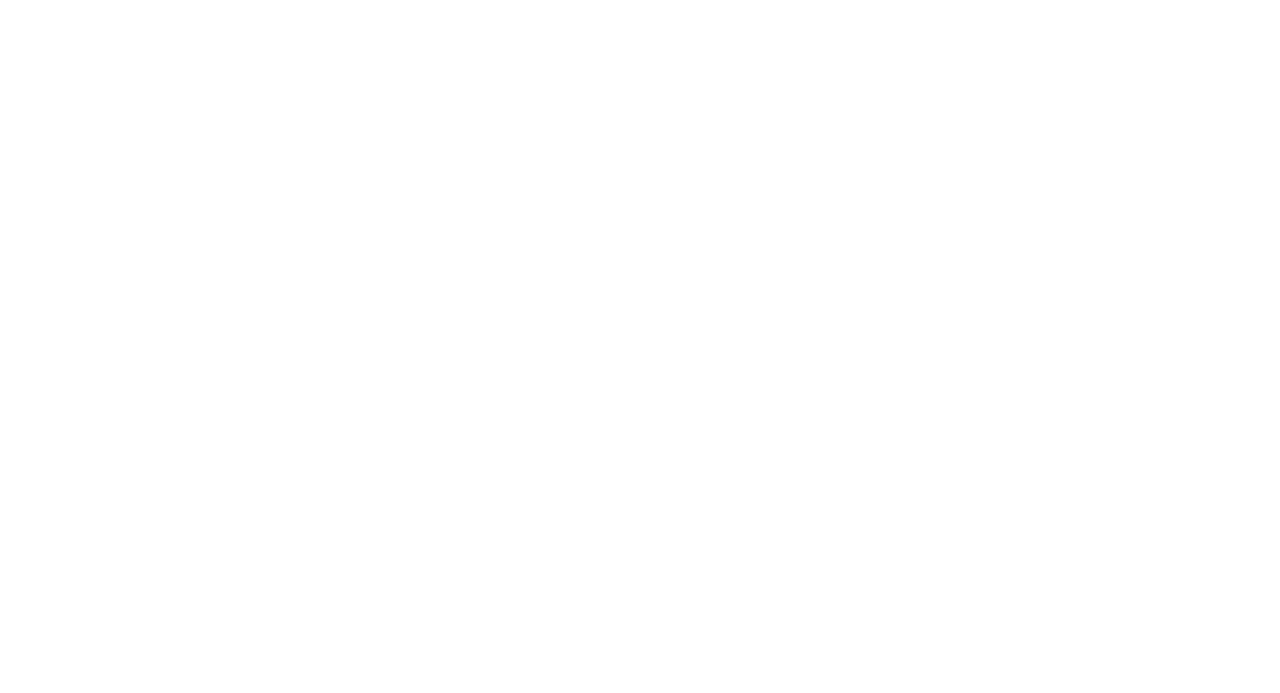
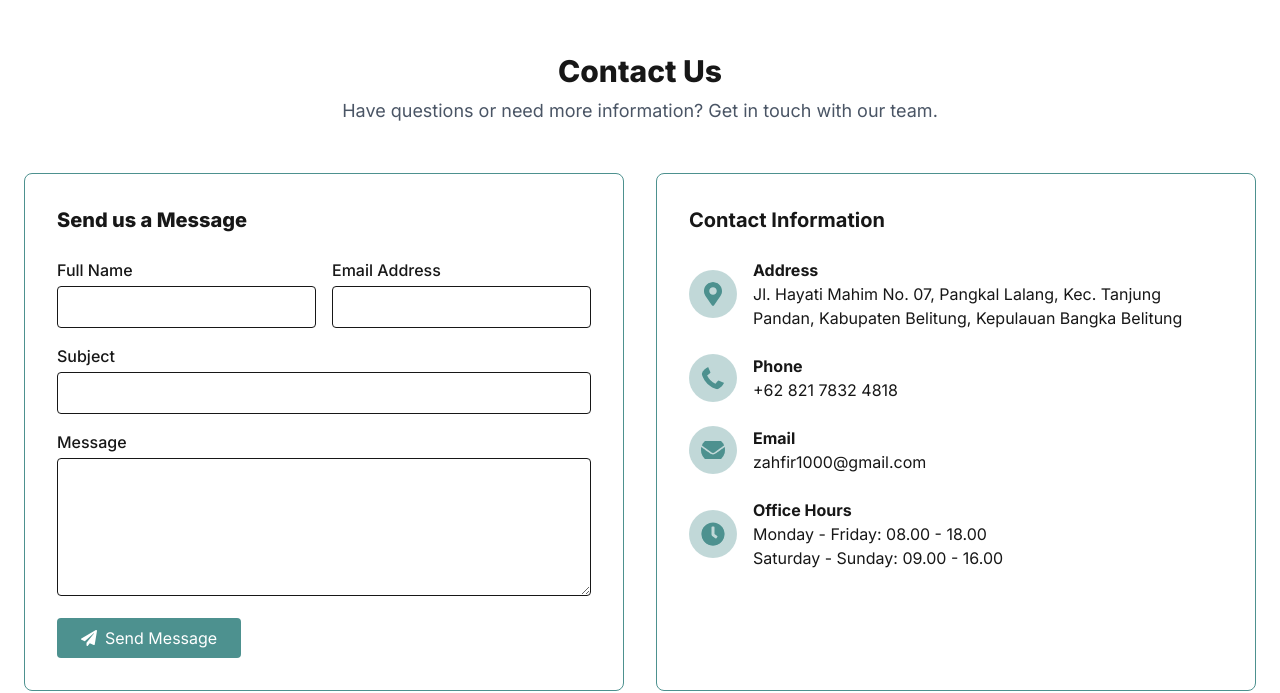
Before and after one commit to danimisme/belitong-adventure, a Next.js app: page / in a window 1280 px wide. Shown: the part 3611-4304 px from the top of the page. Built offline with nearby package versions, Linux system fonts and the light colour scheme; a web font is replaced by a local one.

Commit message:
Add Contact Us section with form and contact information

```diff
--- /dev/null
+++ b/src/app/components/Section/ContactUs.tsx
@@ -0,0 +1,89 @@
+'use client';
+
+import { FaMapMarkerAlt, FaPhoneAlt, FaEnvelope, FaClock, FaPaperPlane } from 'react-icons/fa';
+export default function ContactUs() {
+  return (
+    <section className="container mx-auto py-16">
+      <div className="text-center mb-12">
+        <h2 className="text-3xl font-extrabold mb-2">Contact Us</h2>
+        <p className="text-lg text-gray-600">Have questions or need more information? Get in touch with our team.</p>
+      </div>
+
+      <div className="grid grid-cols-1 lg:grid-cols-2 gap-8">
+        {/* Send Message Form */}
+        <div className="border border-primary rounded-lg p-8">
+          <h3 className="text-xl font-extrabold mb-6">Send us a Message</h3>
+          <form className="space-y-4">
+            <div className="grid grid-cols-1 md:grid-cols-2 gap-4">
+              <div>
+                <label className="block mb-1 font-medium">Full Name</label>
+                <input type="text" className="w-full border rounded px-3 py-2 focus:outline-none" />
+              </div>
+              <div>
+                <label className="block mb-1 font-medium">Email Address</label>
+                <input type="email" className="w-full border rounded px-3 py-2 focus:outline-none" />
+              </div>
+            </div>
+
+            <div>
+              <label className="block mb-1 font-medium">Subject</label>
+              <input type="text" className="w-full border rounded px-3 py-2 focus:outline-none" />
+            </div>
+
+            <div>
+              <label className="block mb-1 font-medium">Message</label>
+              <textarea rows={5} className="w-full border rounded px-3 py-2 focus:outline-none"></textarea>
+            </div>
+
+            <button
+              type="submit"
+              className="flex items-center gap-2 bg-primary hover:bg-teal-700 text-white px-6 py-2 rounded"
+            >
+              <FaPaperPlane /> Send Message
+            </button>
+          </form>
+        </div>
+
+        {/* Contact Information */}
+        <div className="border border-primary rounded-lg p-8">
+          <h3 className="text-xl font-bold mb-6">Contact Information</h3>
+          <div className="space-y-6">
+
+            <div className="flex items-center gap-4">
+              <FaMapMarkerAlt className="text-primary w-12 h-12 p-3 bg-[#4D918F]/35 rounded-full" />
+              <div className='max-w-md'>
+                <h4 className="font-bold">Address</h4>
+                <p>Jl. Hayati Mahim No. 07, Pangkal Lalang, Kec. Tanjung Pandan, Kabupaten Belitung, Kepulauan Bangka Belitung</p>
+              </div>
+            </div>
+
+            <div className="flex items-center gap-4">
+              <FaPhoneAlt className="text-primary w-12 h-12 p-3 bg-[#4D918F]/35 rounded-full" />
+              <div>
+                <h4 className="font-bold">Phone</h4>
+                <p>+62 821 7832 4818</p>
+              </div>
+            </div>
+
+            <div className="flex items-center gap-4">
+              <FaEnvelope className="text-primary w-12 h-12 p-3 bg-[#4D918F]/35 rounded-full" />
+              <div>
+                <h4 className="font-bold">Email</h4>
+                <p>zahfir1000@gmail.com</p>
+              </div>
+            </div>
+
+            <div className="flex items-center gap-4">
+              <FaClock className="text-primary w-12 h-12 p-3 bg-[#4D918F]/35 rounded-full" />
+              <div>
+                <h4 className="font-bold">Office Hours</h4>
+                <p>Monday - Friday: 08.00 - 18.00 <br /> Saturday - Sunday: 09.00 - 16.00</p>
+              </div>
+            </div>
+
+          </div>
+        </div>
+      </div>
+    </section>
+  );
+}
--- a/src/app/page.tsx
+++ b/src/app/page.tsx
@@ -1,4 +1,5 @@
 import HomeCarousel from "./components/Carousels/HomeCarousel";
+import ContactUs from "./components/Section/ContactUs";
 // import ParalaxImage from "./components/Fragments/ParalaxImage";
 import ParallaxStack from "./components/Section/ParallaxStack";
 
@@ -8,7 +9,8 @@
       <HomeCarousel />
       <ParallaxStack />
       {/* <ParalaxImage imgSrc="/assets/images/hero-img.png" /> */}
-      <div className="h-[100vh]"></div>
+      {/* <div className="h-[100vh]"></div> */}
+      <ContactUs />
     </>
   );
 }
```
